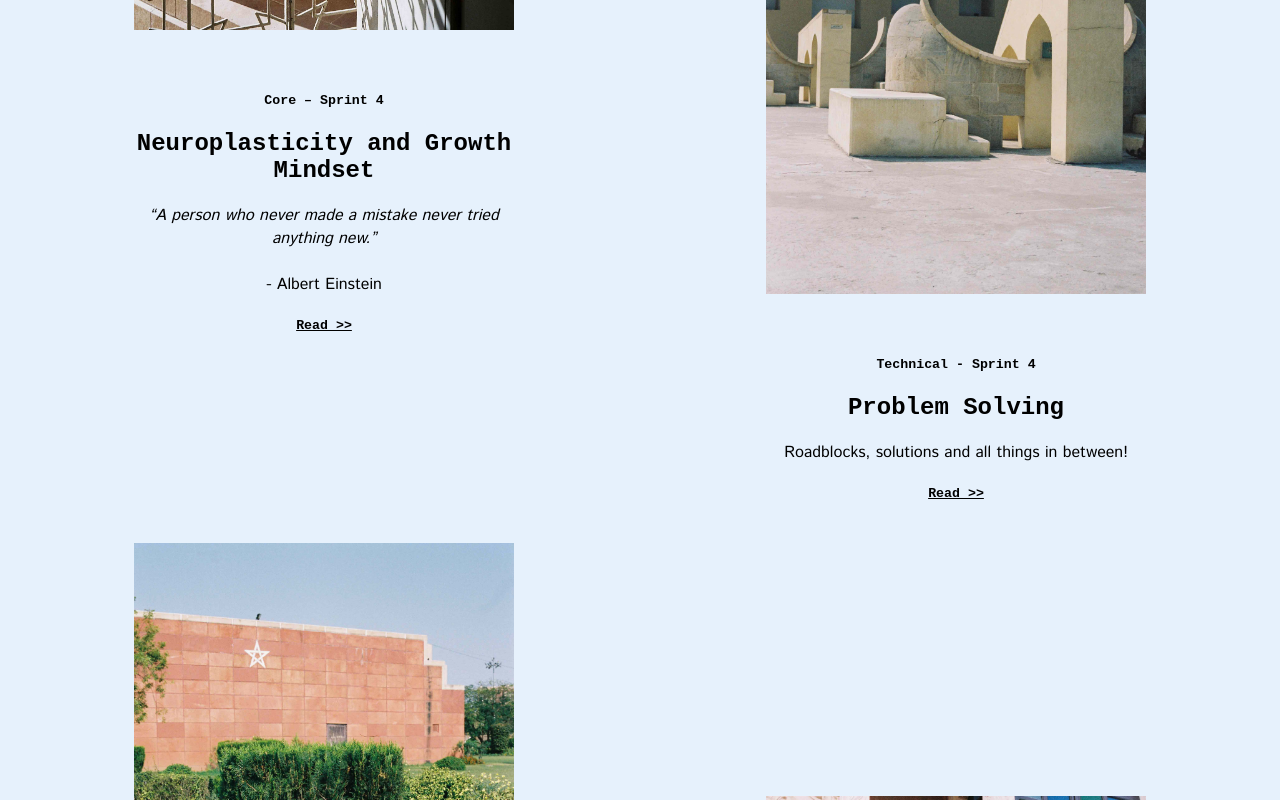
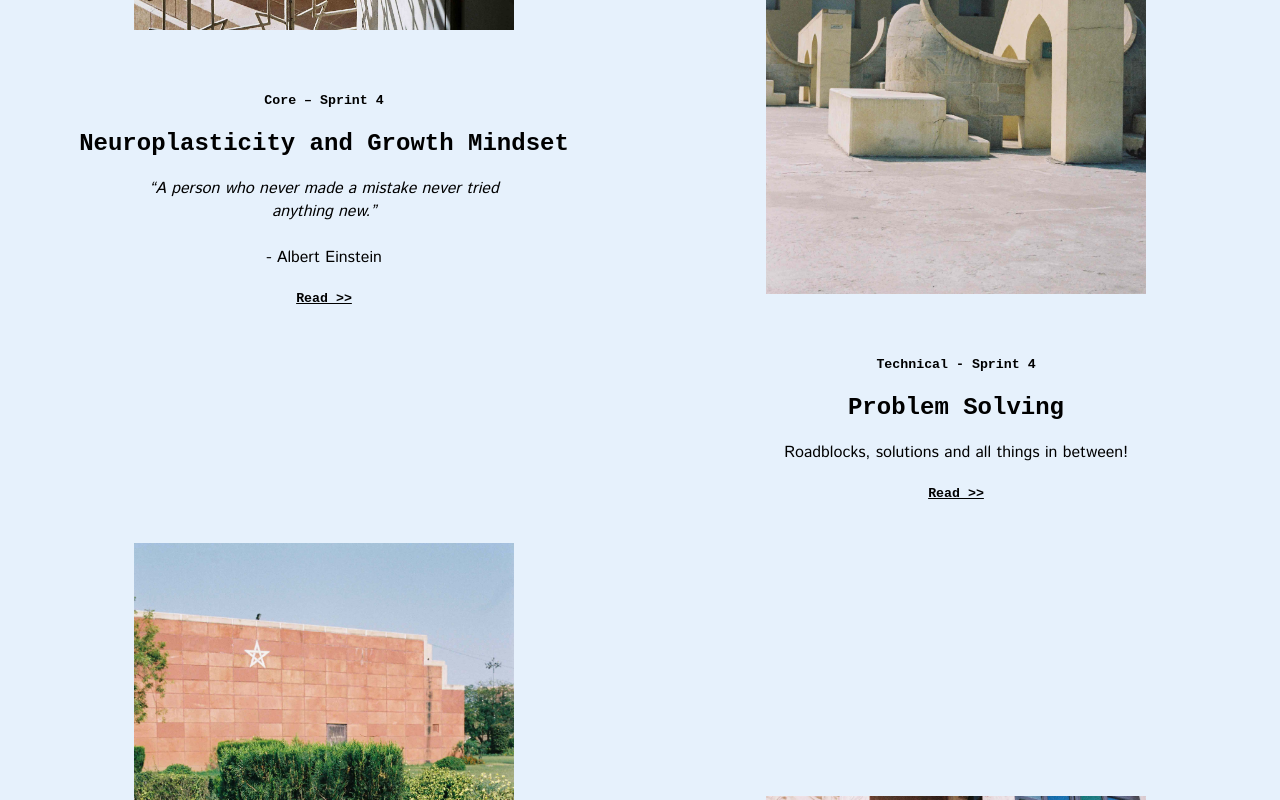
Before and after one commit to leilani-heather/leilani-heather.github.io, a plain HTML site: page blog.html in a window 1280 px wide. Shown: the part 1980-2780 px from the top of the page. Drawn offline with Linux system fonts and the light colour scheme; a web font is replaced by a local one.

Commit message:
Last try to correct titles

```diff
--- a/styles/main.css
+++ b/styles/main.css
@@ -443,8 +443,10 @@ margin-right: auto;
 
   h2.blog-index-title {
     text-align: center;
-    margin-left: 20%;
-    margin-right: 20%;
+    margin-left: auto;
+    margin-right: auto;
+    padding-left: 5%;
+    padding-right: 5%;
   }
 
 }
@@ -537,8 +539,10 @@ margin-right: auto;
 
   h2.blog-index-title {
     text-align: center;
-    margin-left: 20%;
-    margin-right: 20%;
+    margin-left: auto;
+    margin-right: auto;
+    padding-left: 5%;
+    padding-right: 5%;
   }
 }
 
```
